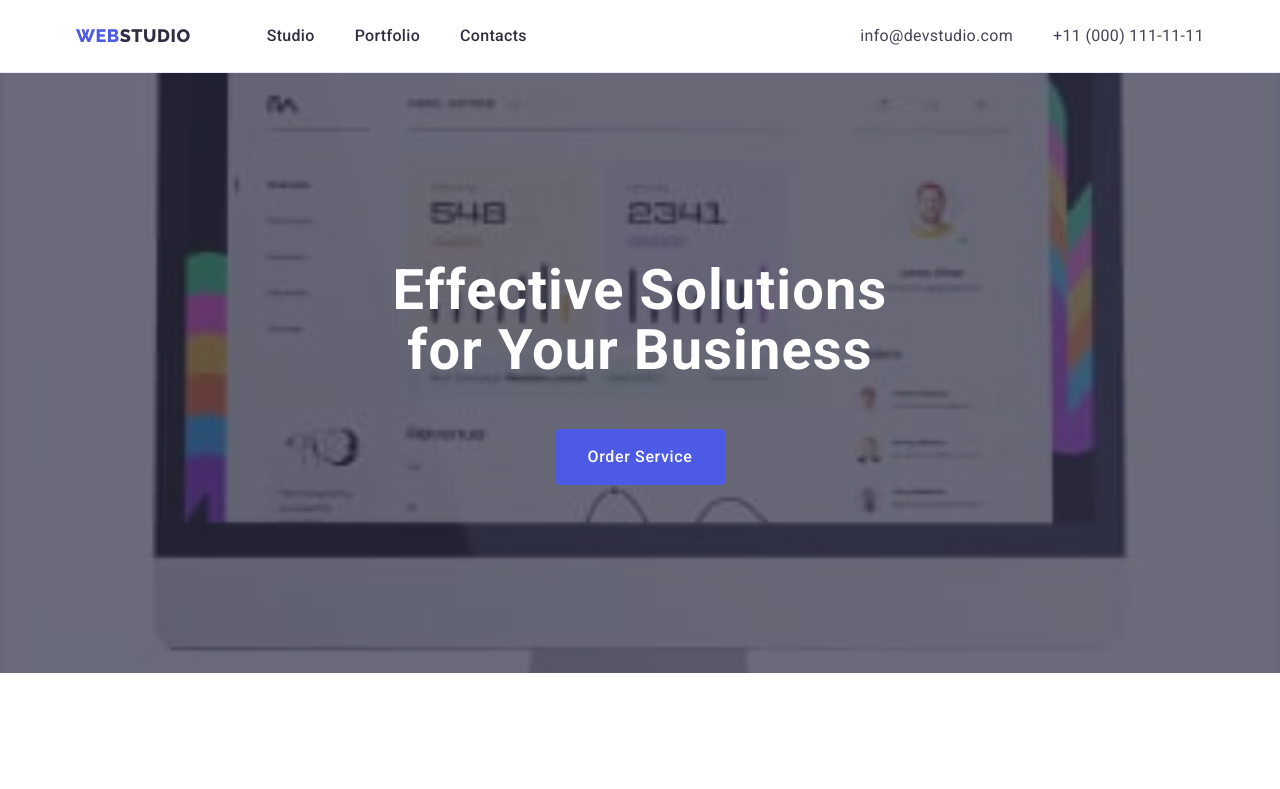
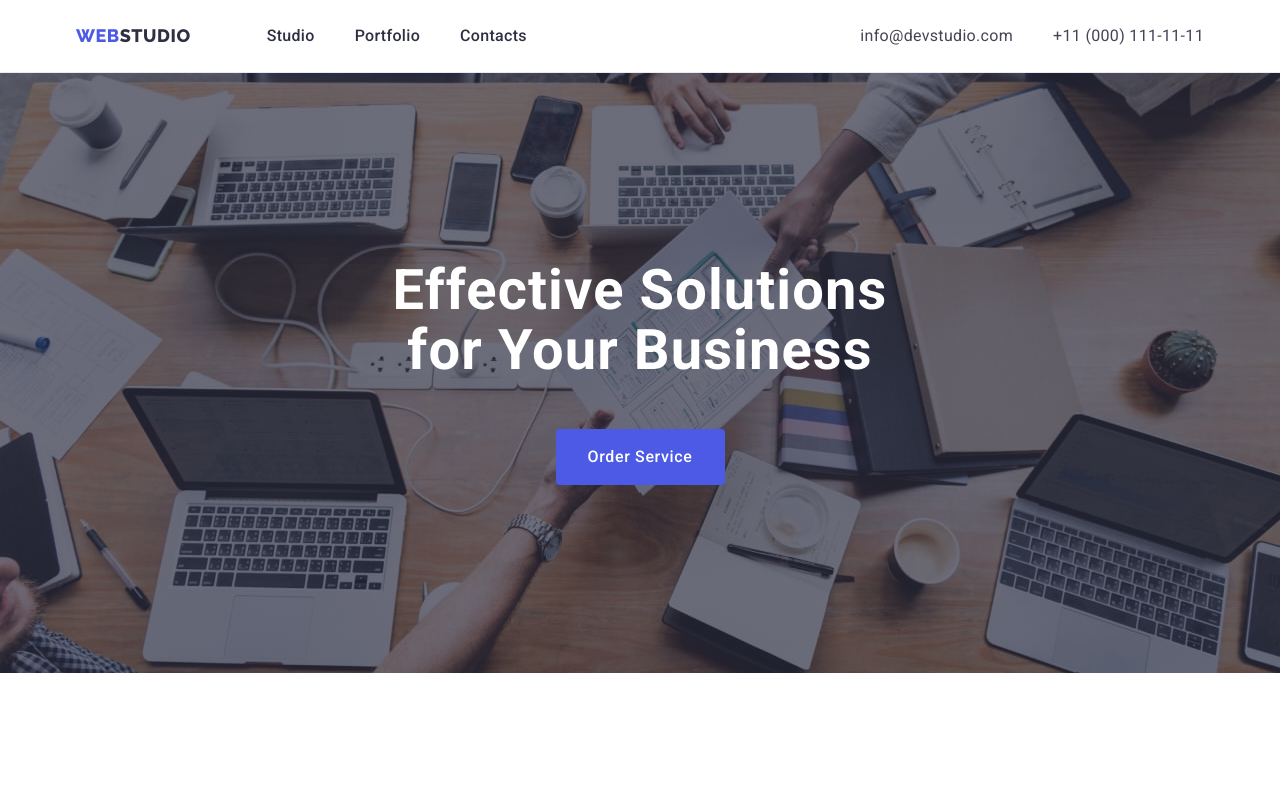
Before and after one commit to maksoliynyk/goit-markup-hw-04, a plain HTML site: page index.html in a window 1280 px wide. Shown: the top 789 px of the page. Drawn offline with nearby package versions, Linux system fonts and the light colour scheme.

Commit message:
Update styles.css

```diff
--- a/css/styles.css
+++ b/css/styles.css
@@ -151,7 +151,7 @@ padding: 96px 0 120px
     background-color: var(--first-color);
     padding-top: 188px;
     padding-bottom: 188px;
-    background-image: linear-gradient(rgba(46, 47, 66, 0.7), rgba(46, 47, 66, 0.7)), url('../images/Studio/img.jpg');
+    background-image: linear-gradient(rgba(46, 47, 66, 0.7), rgba(46, 47, 66, 0.7)), url('../images/Studio/work.jpg');
     background-size: cover;
     background-repeat: no-repeat;
     background-position: center;
```
